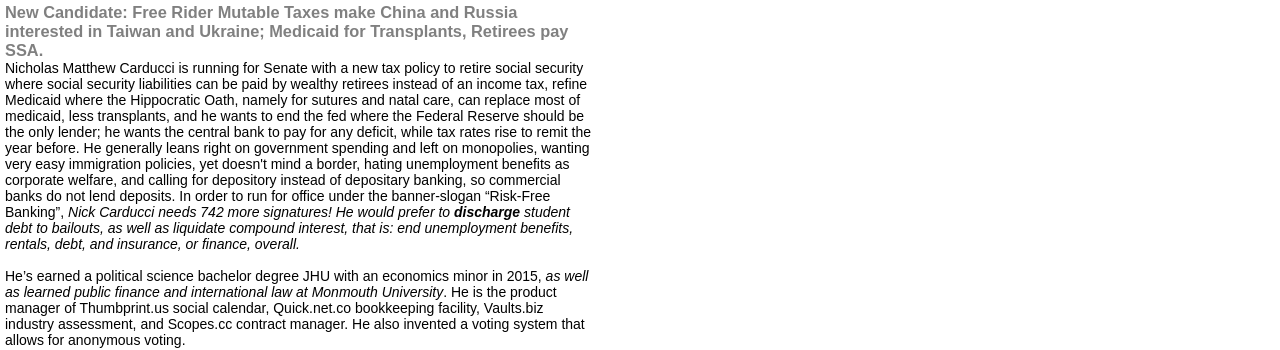
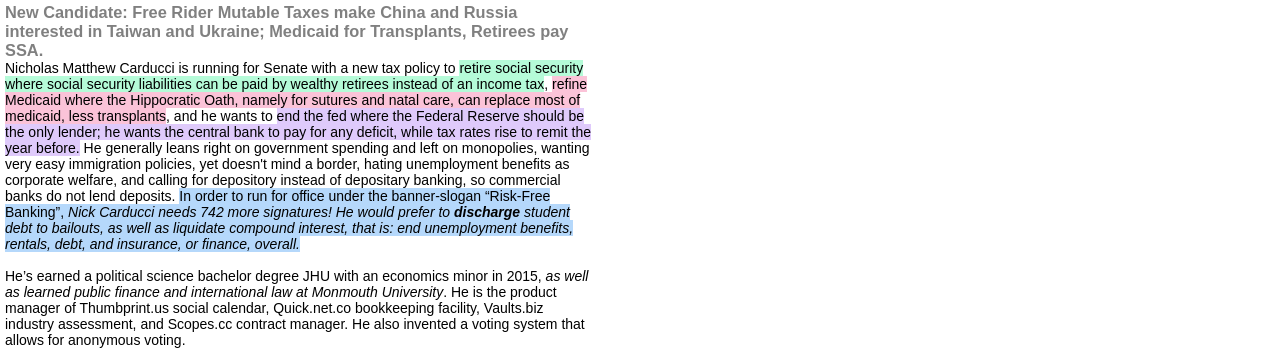
Before and after one commit to NickCarducci/TruncatedWholesaleTax, a React (Create React App) app: page / in a window 1280 px wide. Shown: the part 325-675 px from the top of the page. Built offline with nearby package versions, Linux system fonts and the light colour scheme; a web font is replaced by a local one.

Commit message:
Update App.js

```diff
--- a/src/App.js
+++ b/src/App.js
@@ -116,17 +116,39 @@ class App extends React.Component {
           </h3>
           <span>
             Nicholas Matthew Carducci is running for Senate with a new tax
-            policy to retire social security where social security liabilities
-            can be paid by wealthy retirees instead of an income tax, refine
-            Medicaid where the Hippocratic Oath, namely for sutures and natal
-            care, can replace most of medicaid, less transplants, and he wants
-            to end the fed where the Federal Reserve should be the only lender;
+            policy to{space}
+            <span
+              style={{
+                backgroundColor: "rgba(150,250,200,.7)"
+              }}
+            >
+              retire social security where social security liabilities can be
+              paid by wealthy retirees instead of an income tax
+            </span>
+            ,{space}
+            <span
+              style={{
+                backgroundColor: "rgba(250,170,200,.7)"
+              }}
+            >
+              refine Medicaid where the Hippocratic Oath, namely for sutures and
+              natal care, can replace most of medicaid, less transplants
+            </span>
+            , and he wants to{space}
+            <span
+              style={{
+                backgroundColor: "rgba(210,180,250,.7)"
+              }}
+            >
+              end the fed where the Federal Reserve should be the only lender;
               he wants the central bank to pay for any deficit, while tax rates
-            rise to remit the year before. He generally leans right on
-            government spending and left on monopolies, wanting very easy
-            immigration policies, yet doesn't mind a border, hating unemployment
-            benefits as corporate welfare, and calling for depository instead of
-            depositary banking, so commercial banks do not lend deposits.
+              rise to remit the year before.
+            </span>
+            {space}He generally leans right on government spending and left on
+            monopolies, wanting very easy immigration policies, yet doesn't mind
+            a border, hating unemployment benefits as corporate welfare, and
+            calling for depository instead of depositary banking, so commercial
+            banks do not lend deposits.
             {
               space +
                 space /*He thinks the income and inheritance tax can be replaced by a wealth
@@ -135,6 +157,11 @@ class App extends React.Component {
             good, and insurance and bills surrender the purchases of third
             parties. */
             }
+            <span
+              style={{
+                backgroundColor: "rgba(150,200,250,.7)"
+              }}
+            >
               In order to run for office under the banner-slogan “Risk-Free
               Banking”,
               {
@@ -151,6 +178,7 @@ class App extends React.Component {
                 interest, that is: end unemployment benefits, rentals, debt, and
                 insurance, or finance, overall.
               </i>
+            </span>
           </span>
           <br />
           <br />
```
Lines whose indentation alone changed are shown as unchanged.
